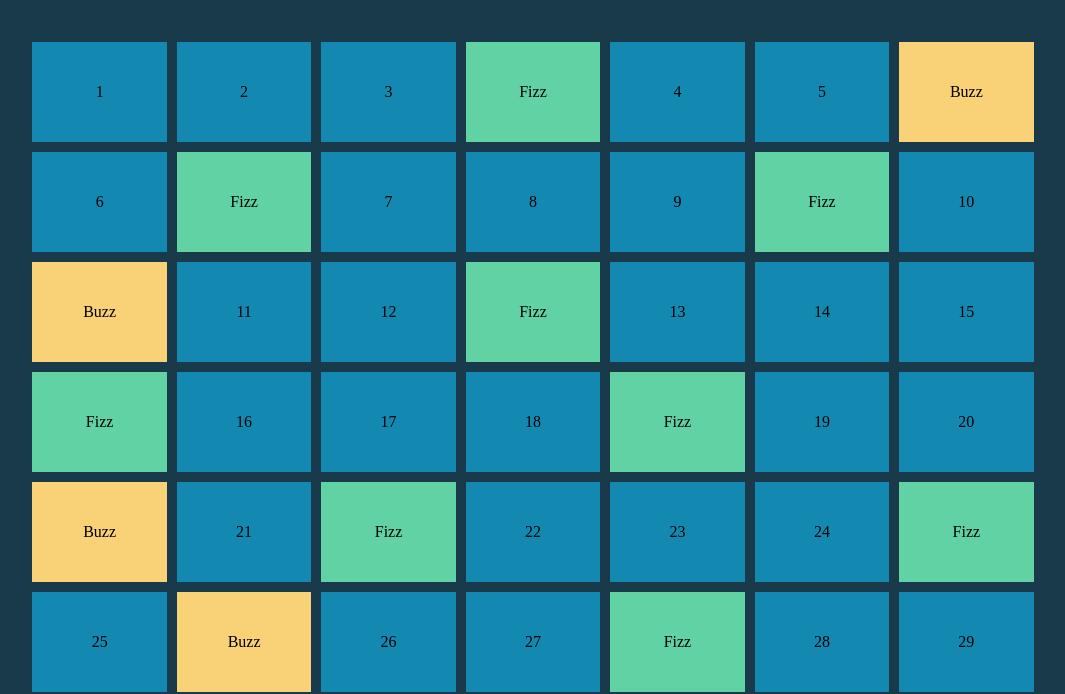
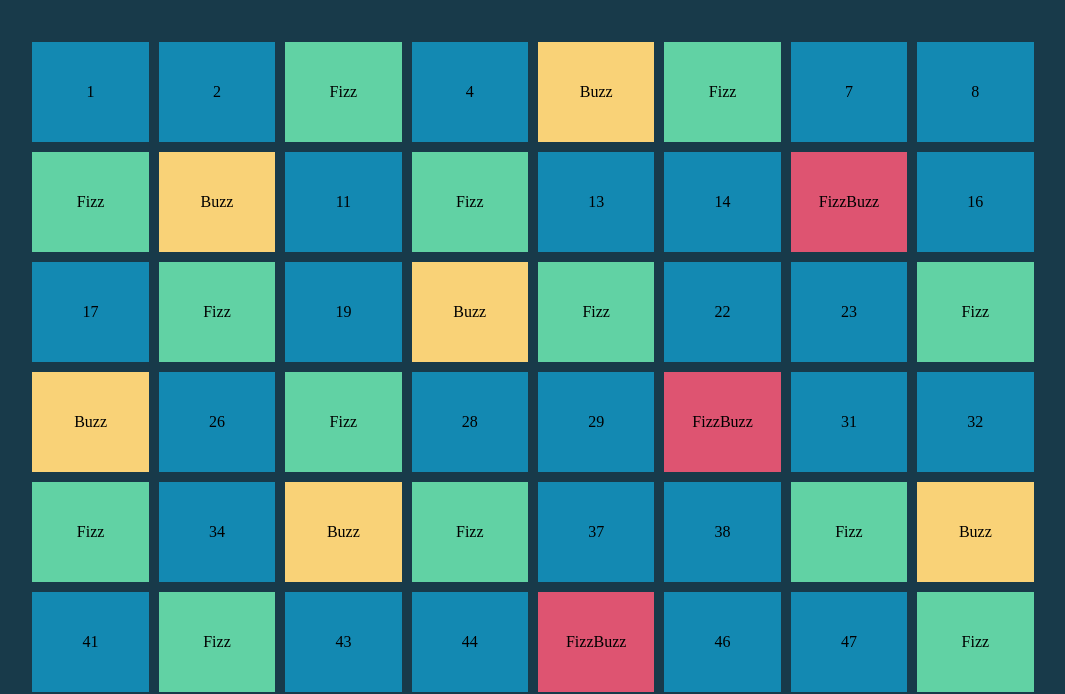
Before and after one commit to oryven/js-fizzbuzzdom, a plain HTML site: page index.html in a window 1280 px wide. Shown: the part 112-806 px from the top of the page, without its empty margins (107-1172 px from the left). Drawn offline with Linux system fonts and the light colour scheme.

Commit message:
add class for square

```diff
--- a/css/style.css
+++ b/css/style.css
@@ -17,7 +17,7 @@ h1 {
 
 .square {
     height: 100px;
-    width: calc(100% / 7 - 10px );
+    width: calc(100% / 8 - 10px );
     margin: 5px;
     background-color: #1389B2;
     display: flex;
--- a/js/main.js
+++ b/js/main.js
@@ -19,25 +19,28 @@ for ( let i = 1 ; i <= 99; i++) {
     square.classList.add ("square");
     square.append (i);
     squareCont.append (square);
+    console.log("squareCont");
 
 // creare un div con classe square
     // squareCont.innerHTML += `<div class=square>${i}</div>`;
 
 // inserire delle condizioni per modificare square in base al numero ( divisibile per 3 o per 5)
+    if ((i % 3 == 0) && (i % 5 == 0)){
+    // squareCont.innerHTML += `<div class="square square-fizzbuzz ">FizzBuzz</div>`
+    square.classList.add ("square-fizzbuzz");
+    square.innerHTML = "FizzBuzz";
+    }
 
-    if (i % 3 == 0) {
-        squareCont.innerHTML += `<div class="square square-fizz">Fizz</div>`
-
+    else if (i % 3 == 0) {
+        // squareCont.innerHTML += `<div class="square square-fizz">Fizz</div>`
+    square.classList.add ("square-fizz");
+    square.innerHTML = "Fizz";
     }
 
     else if ( i % 5 == 0) {
-        squareCont.innerHTML += `<div class="square square-buzz">Buzz</div>`
-        continue;
+        // squareCont.innerHTML += `<div class="square square-buzz">Buzz</div>`
+        square.classList.add ("square-buzz");
+        square.innerHTML = "Buzz";
     }
 
-    else if ((i % 3 == 0) && (i % 5 == 0)){
-        squareCont.innerHTML += `<div class="square square-fizzbuzz ">FizzBuzz</div>`
-    }
-
-
 }
```
